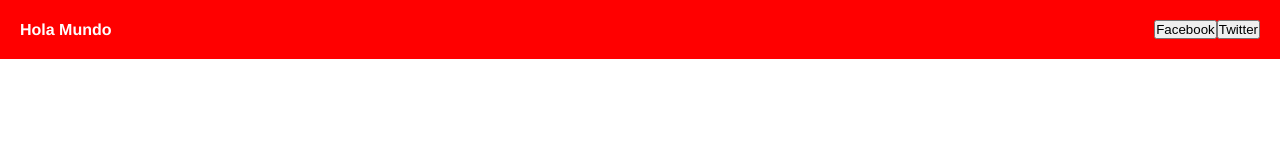
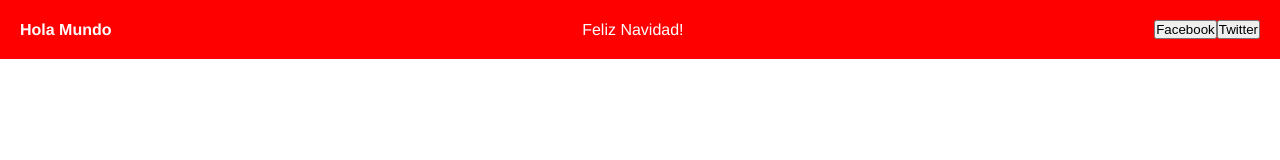
Before and after one commit to jnavarrovera/curso-vue-01-pruebas-vue, a Vue app: page / in a window 1280 px wide. Shown: the top 160 px of the page. Built offline with nearby package versions, Linux system fonts and the light colour scheme.

Commit message:
usando variables

```diff
--- a/src/components/NavBar.vue
+++ b/src/components/NavBar.vue
@@ -3,6 +3,7 @@
     <div class="title">
       <h4>{{ title }}</h4>
     </div>
+    <span>{{ greeting }}</span>
     <div class="links" v-if="links">
       <!-- <a
         v-for="link in links"
@@ -22,7 +23,7 @@
 </template>
 
 <script lang="ts">
-import { defineComponent, PropType } from "vue";
+import { defineComponent, PropType, ref } from "vue";
 import { Link } from "@/interfaces/link";
 
 export default defineComponent({
@@ -41,12 +42,18 @@ export default defineComponent({
         ];
       },
     },
-    color: {
-      type: String
+    color: String
+
+  },
+  setup(props) {
+    const greeting = ref<string>('Saludos!');
+    if(props.color === 'red') {
+      greeting.value = 'Feliz Navidad!'
     }
-  },
-  setup() {
-    return {}
+
+    return {
+      greeting,
+    }
   }
 });
 </script>
@@ -58,6 +65,7 @@ nav {
   justify-content: space-between;
   align-items: center;
   background-color: #2c3e50;
+  color: white
 }
 h4 {
   color: white;
```
